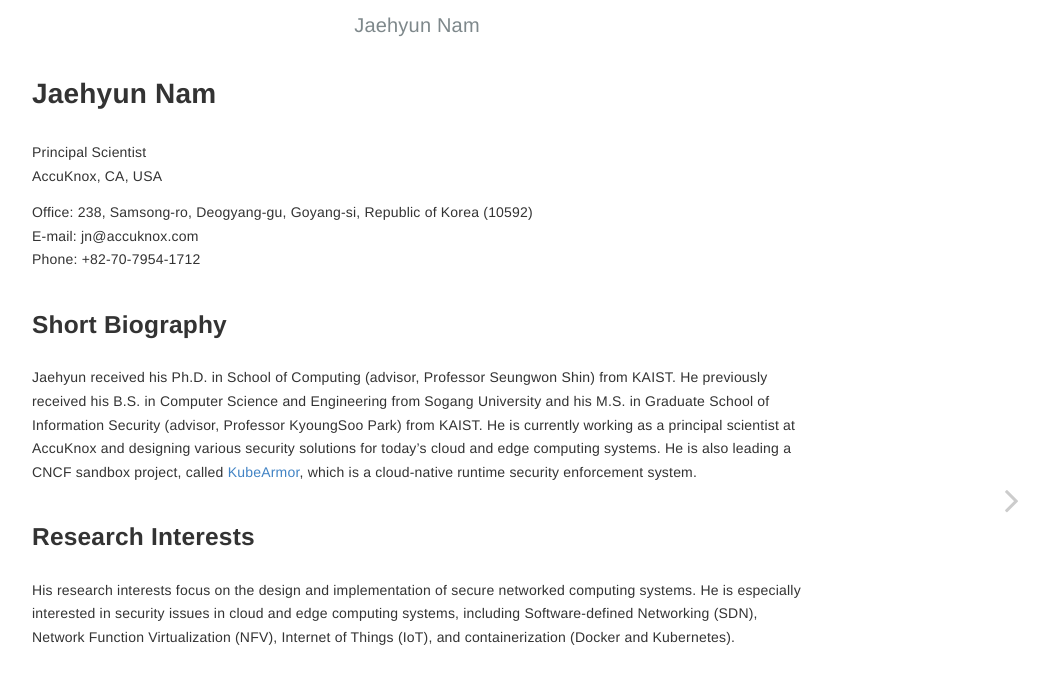
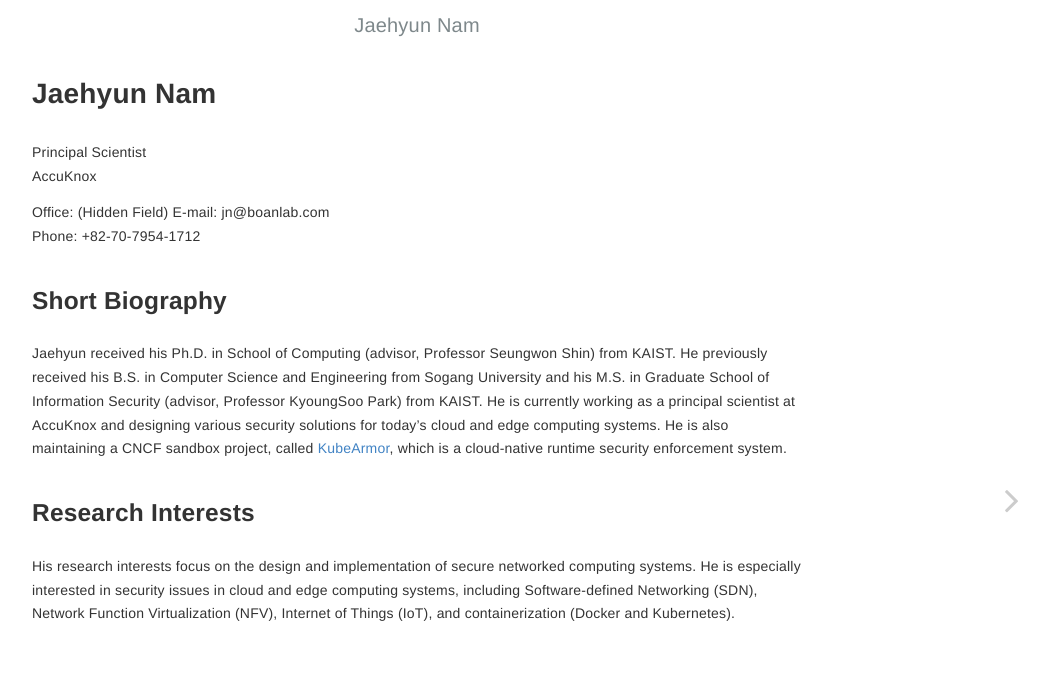
Before and after one commit to nam-jaehyun/nam-jaehyun.github.io, a Jekyll site: the page built from index.md, in a window 1280 px wide. Shown: the top 684 px of the page, without its empty margins (223-1272 px from the left). Built offline with Jekyll 4.4.1, drawn with Linux system fonts in a browser that asks for light colours.

Commit message:
Update index.md

```diff
--- a/index.md
+++ b/index.md
@@ -3,15 +3,15 @@ layout: home
 ---
 
 Principal Scientist
-AccuKnox, CA, USA
+AccuKnox
 
-Office: 238, Samsong-ro, Deogyang-gu, Goyang-si, Republic of Korea (10592)
-E-mail: jn@accuknox.com
+Office: (Hidden Field)
+E-mail: jn@boanlab.com
 Phone: +82-70-7954-1712
 
 ## Short Biography
 
-Jaehyun received his Ph.D. in School of Computing (advisor, Professor Seungwon Shin) from KAIST. He previously received his B.S. in Computer Science and Engineering from Sogang University and his M.S. in Graduate School of Information Security (advisor, Professor KyoungSoo Park) from KAIST. He is currently working as a principal scientist at AccuKnox and designing various security solutions for today’s cloud and edge computing systems. He is also leading a CNCF sandbox project, called [KubeArmor](https://github.com/kubearmor/KubeArmor), which is a cloud-native runtime security enforcement system.
+Jaehyun received his Ph.D. in School of Computing (advisor, Professor Seungwon Shin) from KAIST. He previously received his B.S. in Computer Science and Engineering from Sogang University and his M.S. in Graduate School of Information Security (advisor, Professor KyoungSoo Park) from KAIST. He is currently working as a principal scientist at AccuKnox and designing various security solutions for today’s cloud and edge computing systems. He is also maintaining a CNCF sandbox project, called [KubeArmor](https://github.com/kubearmor/KubeArmor), which is a cloud-native runtime security enforcement system.
 
 ## Research Interests
 
```
